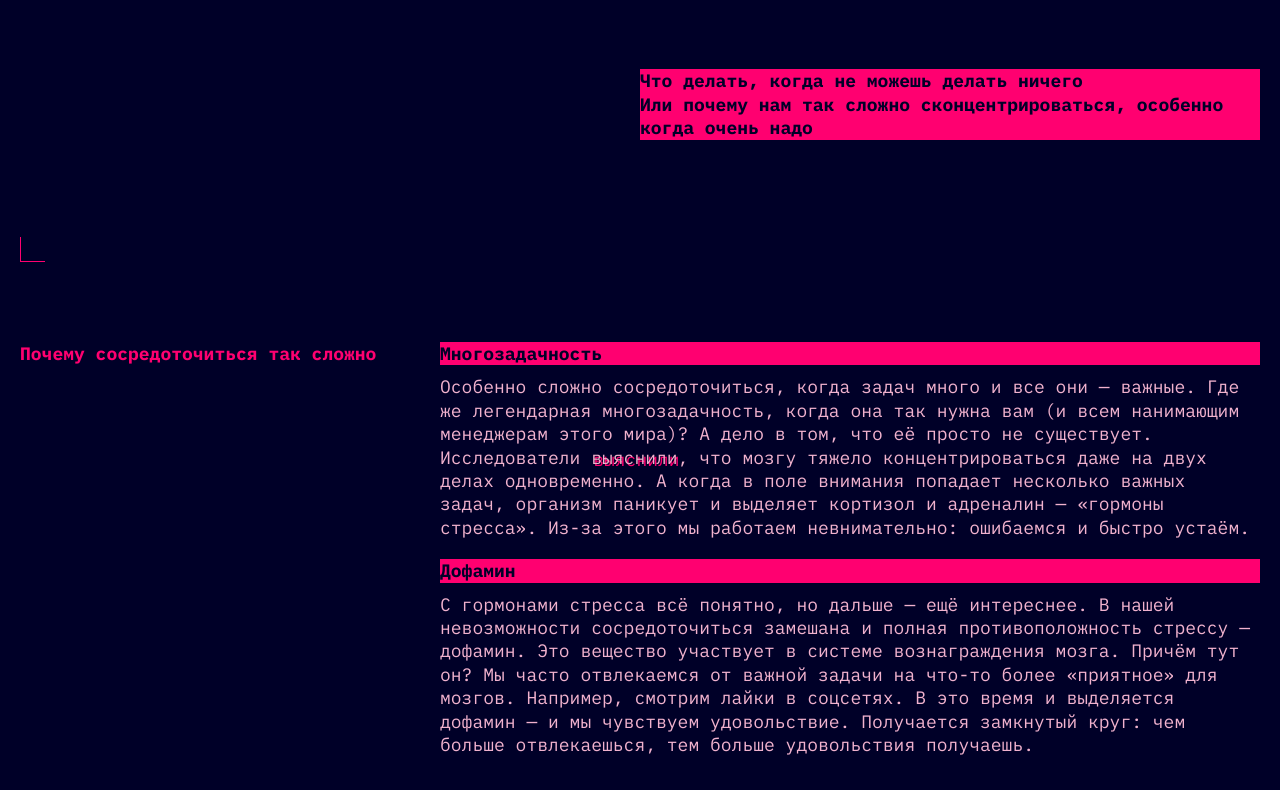
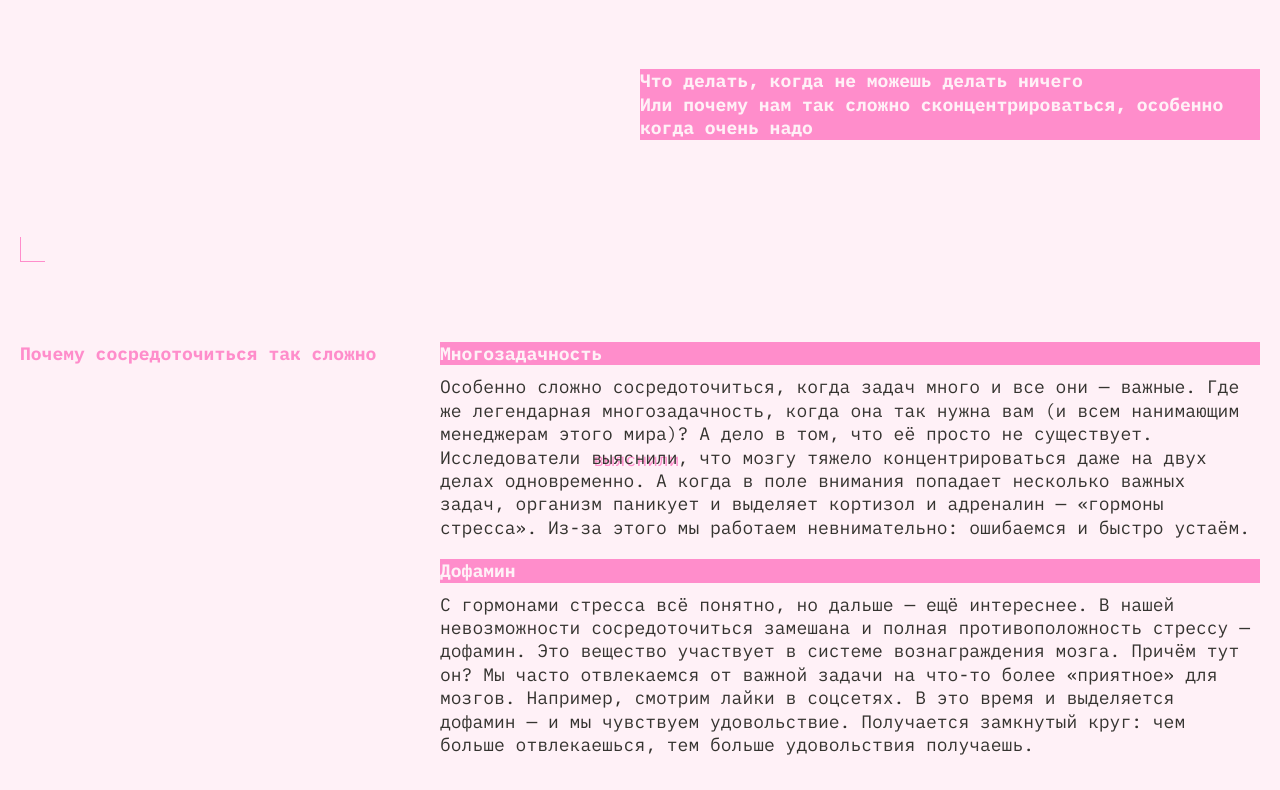
Before and after one commit to stepunder/slozhno-sosredotochitsya-ad, a plain HTML site: page index.html in a window 1280 px wide. Shown: the part 518-1308 px from the top of the page. Drawn offline with Linux system fonts and the light colour scheme.

Commit message:
fixed theme overrides

```diff
--- a/styles/light.css
+++ b/styles/light.css
@@ -27,11 +27,15 @@
 }
 
 @media (prefers-color-scheme: light) {
-  :root.theme-auto {
+  :root {
     --background: #fff1f7;
     --header: #ffc2e6;
     --accent: #ff8dcb;
     --text: #353430;
+  }
+
+  .theme-auto .page {
+    background-image: url("../images/cover-image-light.png");
   }
 
   .theme-auto .header__record-decoration {
--- a/styles/variables.css
+++ b/styles/variables.css
@@ -3,6 +3,10 @@
   --header: #db00ff;
   --accent: #ff0070;
   --text: #f1b2ce;
+}
+
+.theme-dark .page {
+  background-image: url("../images/cover-image-dark.png");
 }
 
 .main__section-title {
```
